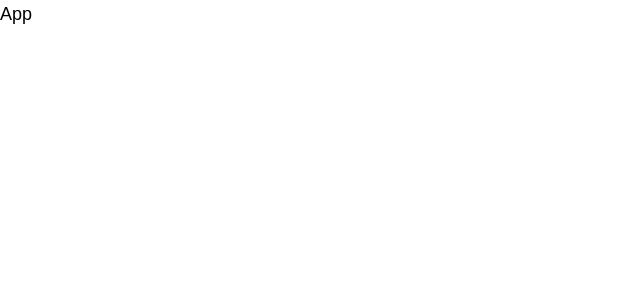
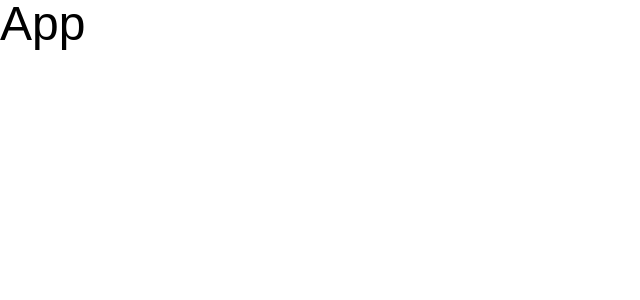
Before and after one commit to Soundharya2024/react-test, a React (Vite) app: page / in a window 1280 px wide. Shown: the top 300 px of the page, without its empty margins (0-640 px from the left). Built offline with nearby package versions, Linux system fonts and the light colour scheme.

Commit message:
Testing gh-pages deployment2

```diff
--- a/src/App.jsx
+++ b/src/App.jsx
@@ -1,5 +1,5 @@
 const App = () => {
-  return <div className="text-lg">App</div>;
+  return <div className="text-5xl">App</div>;
 };
 
 export default App;
```
